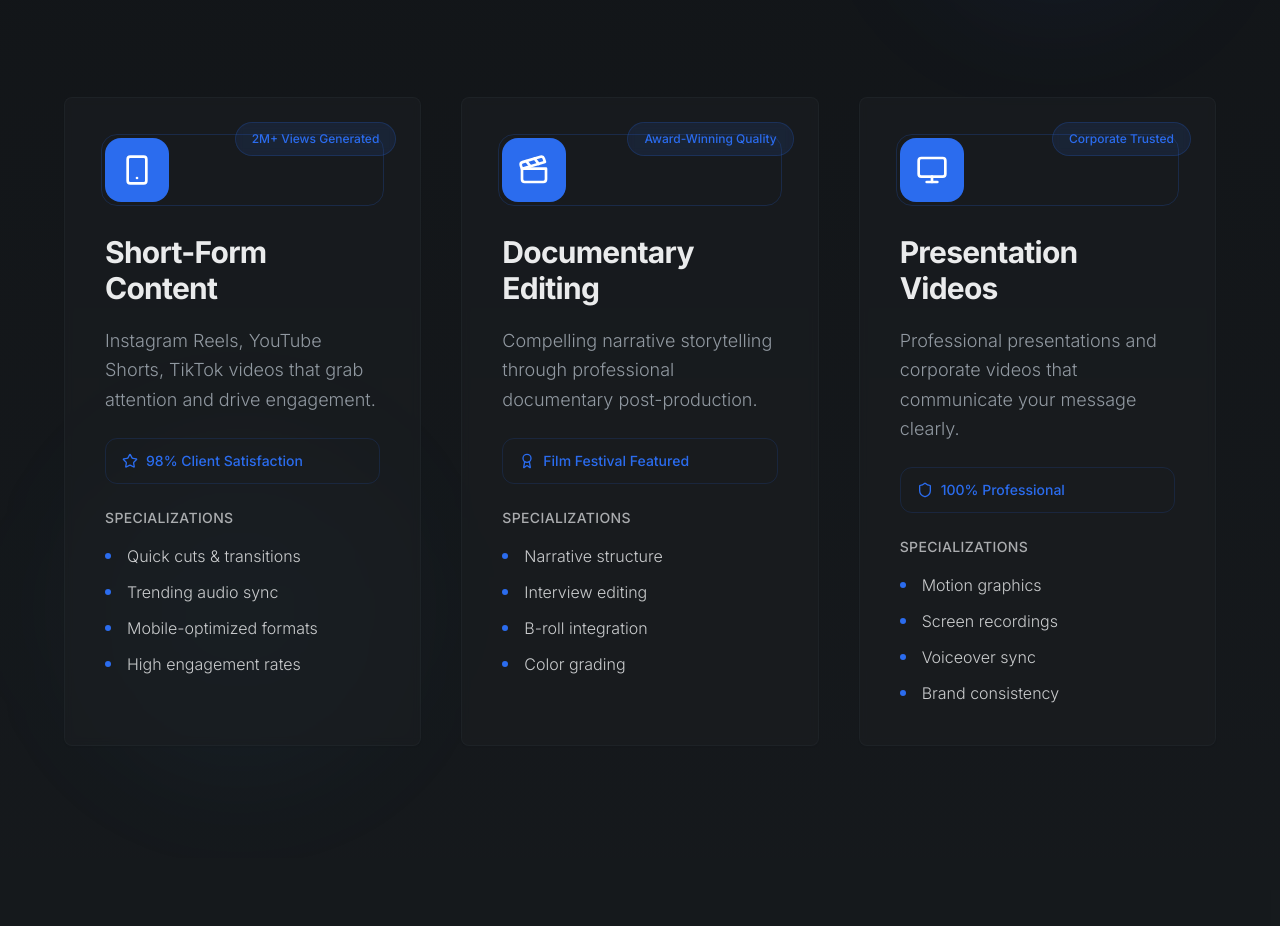
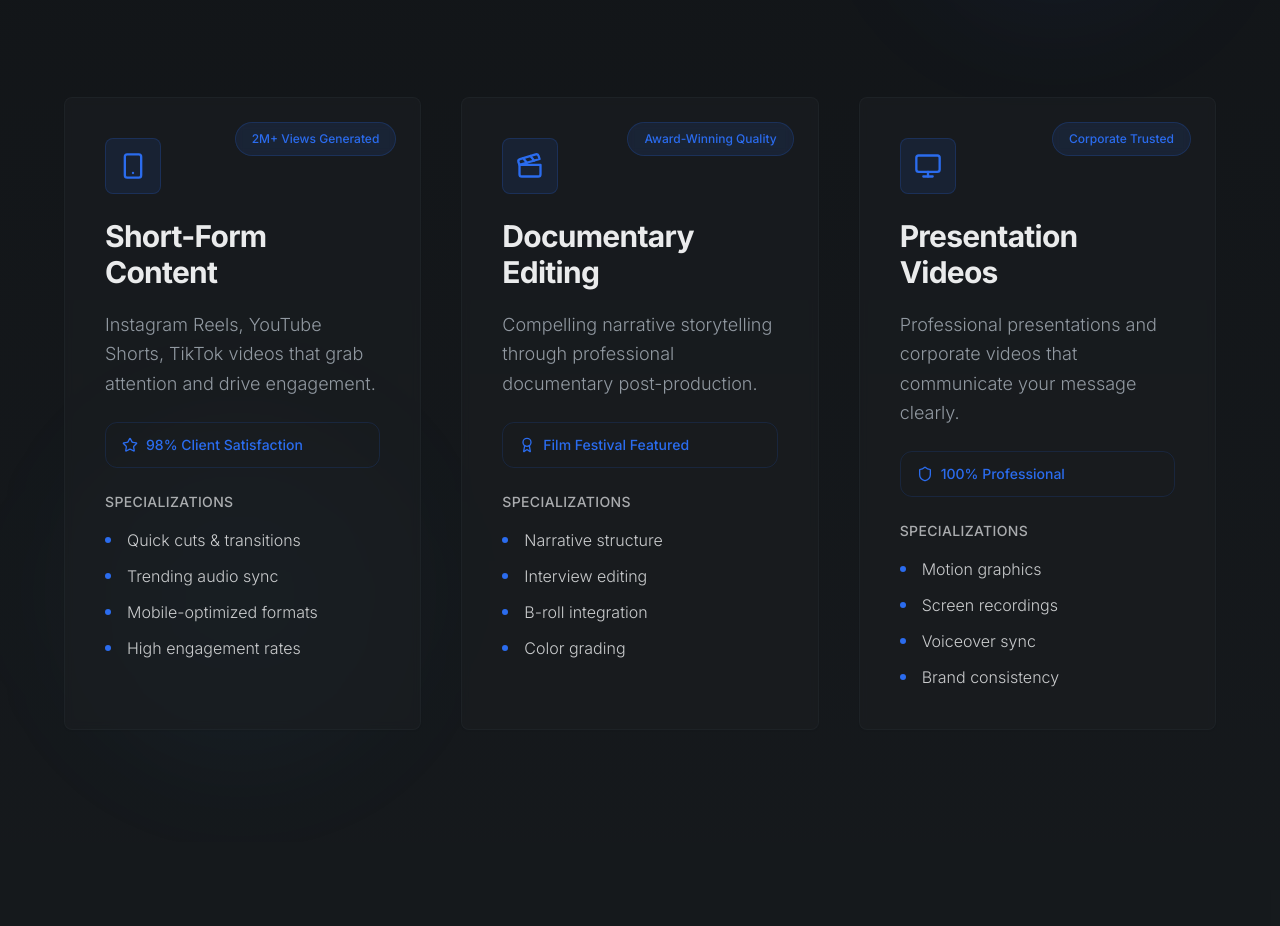
Before and after one commit to Prem-giri/shortform-vision, a React (Vite) app: page / in a window 1280 px wide. Shown: the part 1143-2069 px from the top of the page. Built offline with nearby package versions, Linux system fonts and the light colour scheme; the HTML template or start-up script is replaced by a standard one.

Commit message:
Fix Services section layout

```diff
--- a/src/components/Services.tsx
+++ b/src/components/Services.tsx
@@ -67,13 +67,9 @@ const Services = () => {
                 </div>
 
                 {/* Icon Container */}
-                <div className="relative z-10 mb-8">
-                  <div className="relative">
-                    <div className="w-16 h-16 bg-primary rounded-2xl flex items-center justify-center group-hover:scale-105 transition-all duration-300 shadow-soft">
-                      <IconComponent className="w-8 h-8 text-white" />
-                    </div>
-                    {/* Subtle Ring */}
-                    <div className="absolute -inset-1 border border-primary/20 rounded-2xl group-hover:border-primary/30 transition-colors duration-300"></div>
+                <div className="relative z-10 mb-6">
+                  <div className="w-14 h-14 bg-primary/10 rounded-lg flex items-center justify-center border border-primary/20 group-hover:bg-primary/15 transition-all duration-300">
+                    <IconComponent className="w-7 h-7 text-primary" />
                   </div>
                 </div>
 
```
